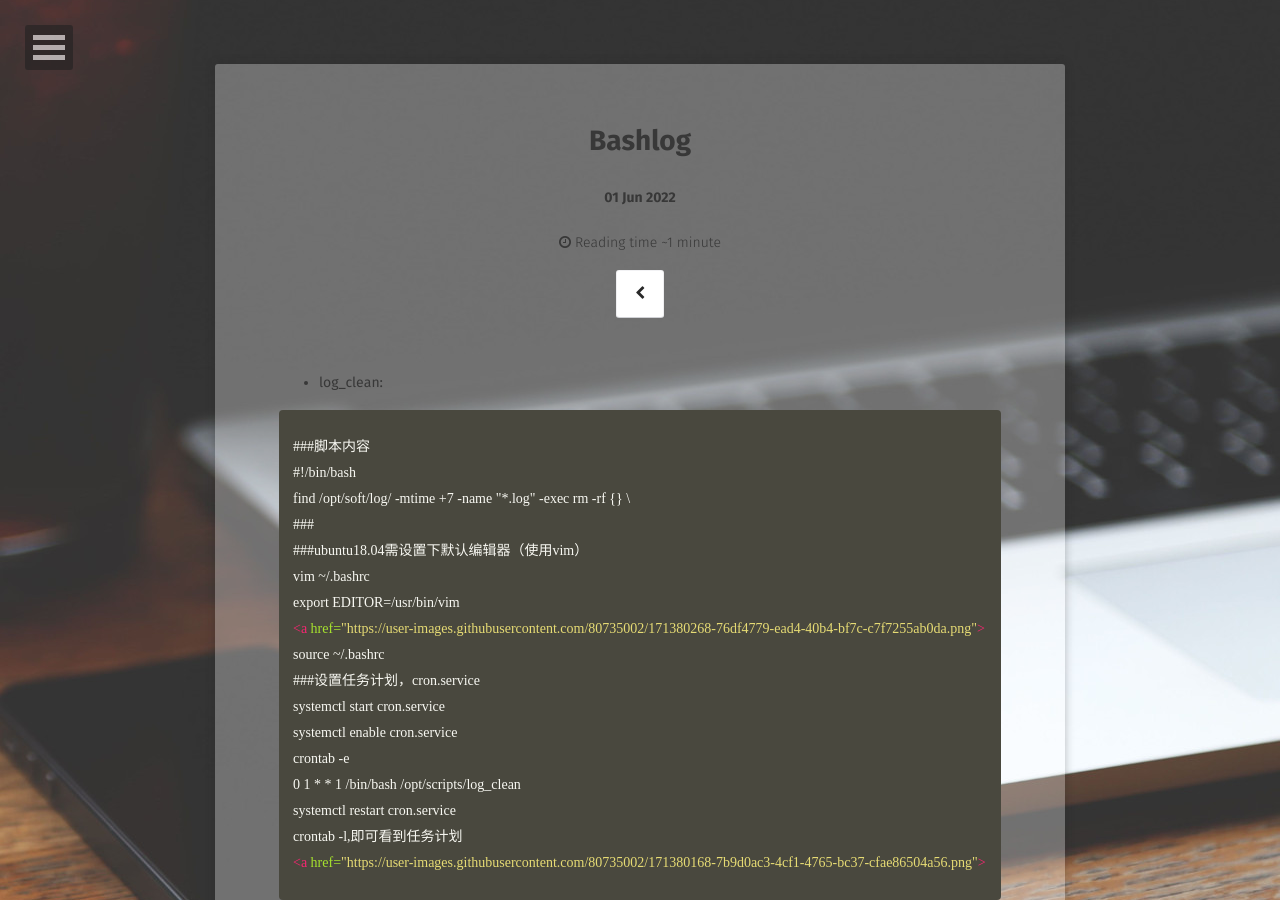
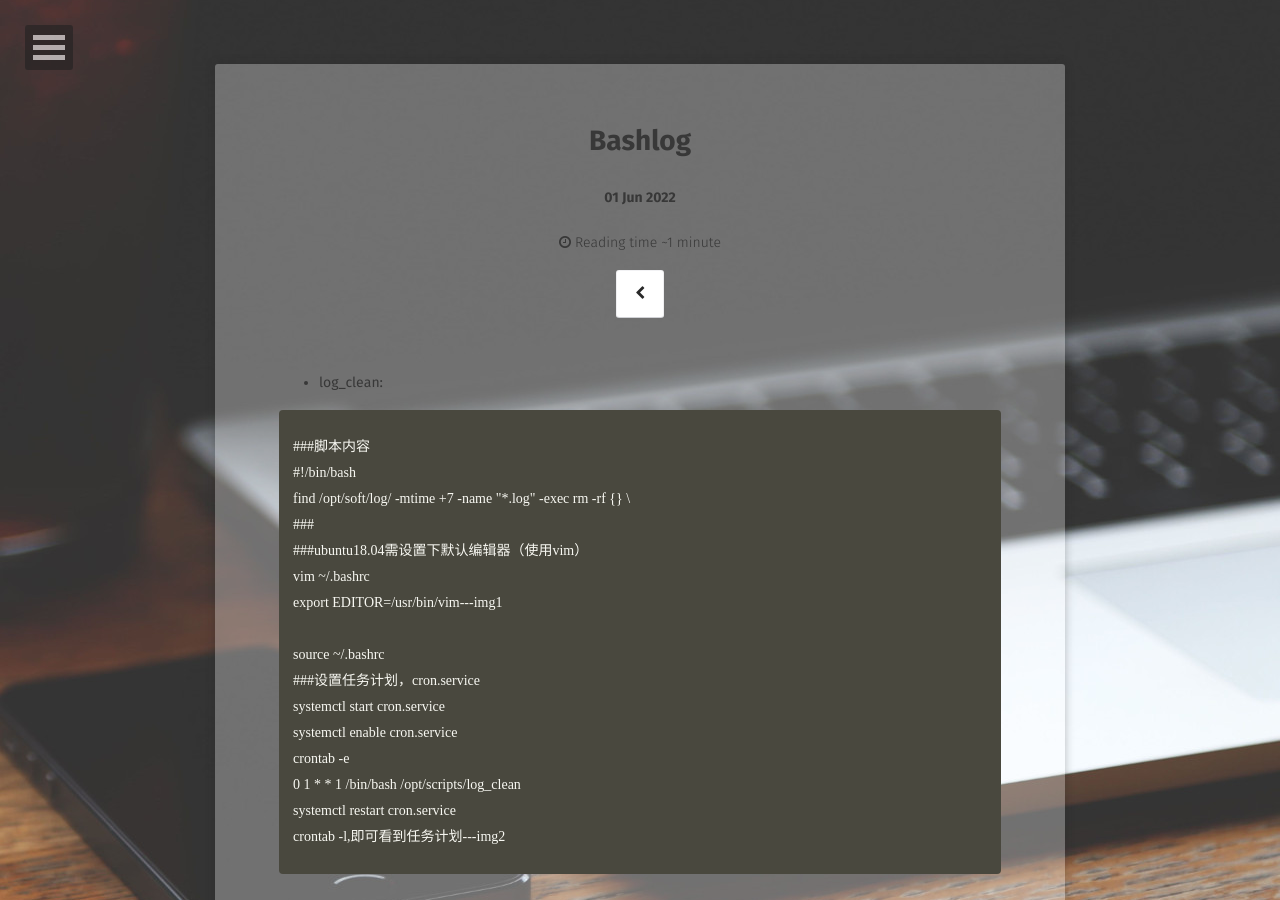
Before and after one commit to A17513081909/csz.github.io, a Jekyll site: the page built from _posts/2021-01-03-bashlog.md, in a window 1280 px wide and 900 px high. Built offline with Jekyll 4.4.1, drawn with Linux system fonts in a browser that asks for light colours; some web fonts are replaced; grey boxes are pictures that could not be loaded.

Commit message:
Update 2021-01-03-bashlog.md

```diff
--- a/_posts/2021-01-03-bashlog.md
+++ b/_posts/2021-01-03-bashlog.md
@@ -16,8 +16,8 @@ find /opt/soft/log/ -mtime +7 -name "*.log" -exec rm -rf {} \
 ###
 ###ubuntu18.04需设置下默认编辑器（使用vim）
 vim ~/.bashrc
-export EDITOR=/usr/bin/vim
-<a href="https://user-images.githubusercontent.com/80735002/171380268-76df4779-ead4-40b4-bf7c-c7f7255ab0da.png">
+export EDITOR=/usr/bin/vim---img1
+
 source ~/.bashrc
 ###设置任务计划，cron.service
 systemctl start cron.service
@@ -25,6 +25,8 @@ systemctl enable cron.service
 crontab -e
 0 1 * * 1 /bin/bash /opt/scripts/log_clean
 systemctl restart cron.service
-crontab -l,即可看到任务计划
-<a href="https://user-images.githubusercontent.com/80735002/171380168-7b9d0ac3-4cf1-4765-bc37-cfae86504a56.png">
+crontab -l,即可看到任务计划---img2
+
 {% endhighlight %}
+* 1 <img src="https://user-images.githubusercontent.com/80735002/171380268-76df4779-ead4-40b4-bf7c-c7f7255ab0da.png">
+* 2 <img src="https://user-images.githubusercontent.com/80735002/171380168-7b9d0ac3-4cf1-4765-bc37-cfae86504a56.png">
```
